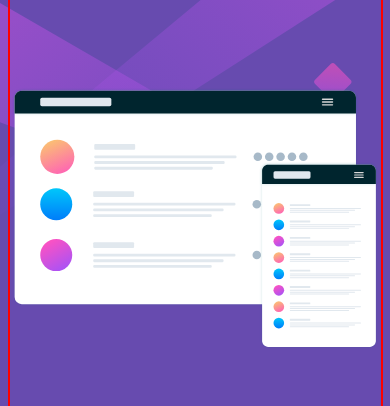
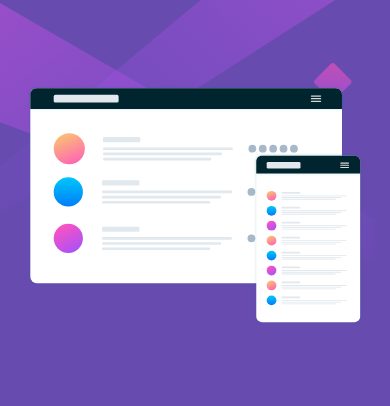
Before and after one commit to Gesiere/Huddle-landing-page, a plain HTML site: page index.html in a window 390 px wide. Shown: the part 99-505 px from the top of the page. Drawn offline with nearby package versions, Linux system fonts and the light colour scheme.

Commit message:
initial commit

```diff
--- a/style.css
+++ b/style.css
@@ -154,8 +154,13 @@ body{
 }
 
 @media (max-width: 550px){
+    body{
+        background-image: url(/images/bg-mobile.svg);
+
+    }
+
+
     .main-section{
-        border: 2px solid red;
         margin: 0 auto;
         max-width: 375px;
     }
@@ -163,7 +168,7 @@ body{
 
 
     .illustration-section img{
-        width:23rem;
+        width:21rem;
     }
 
     .main-content h1{
```
Also changed, not shown: index.html (+2 -1 lines).
